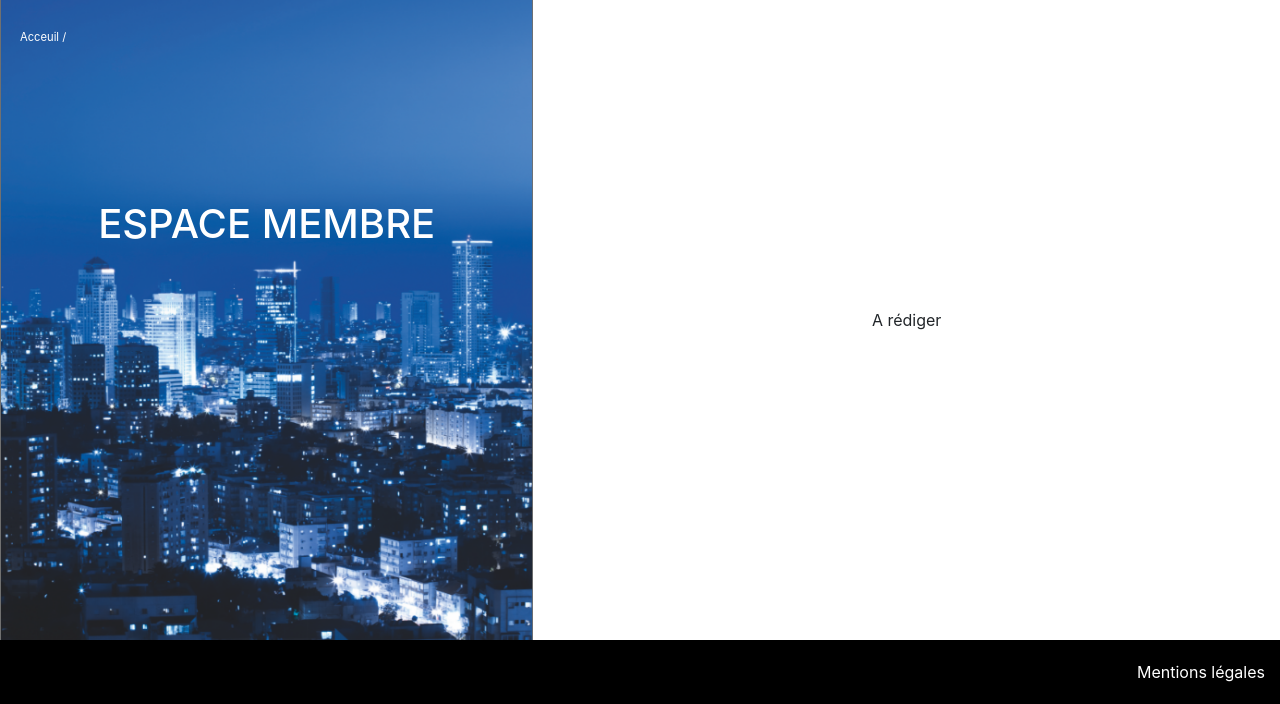
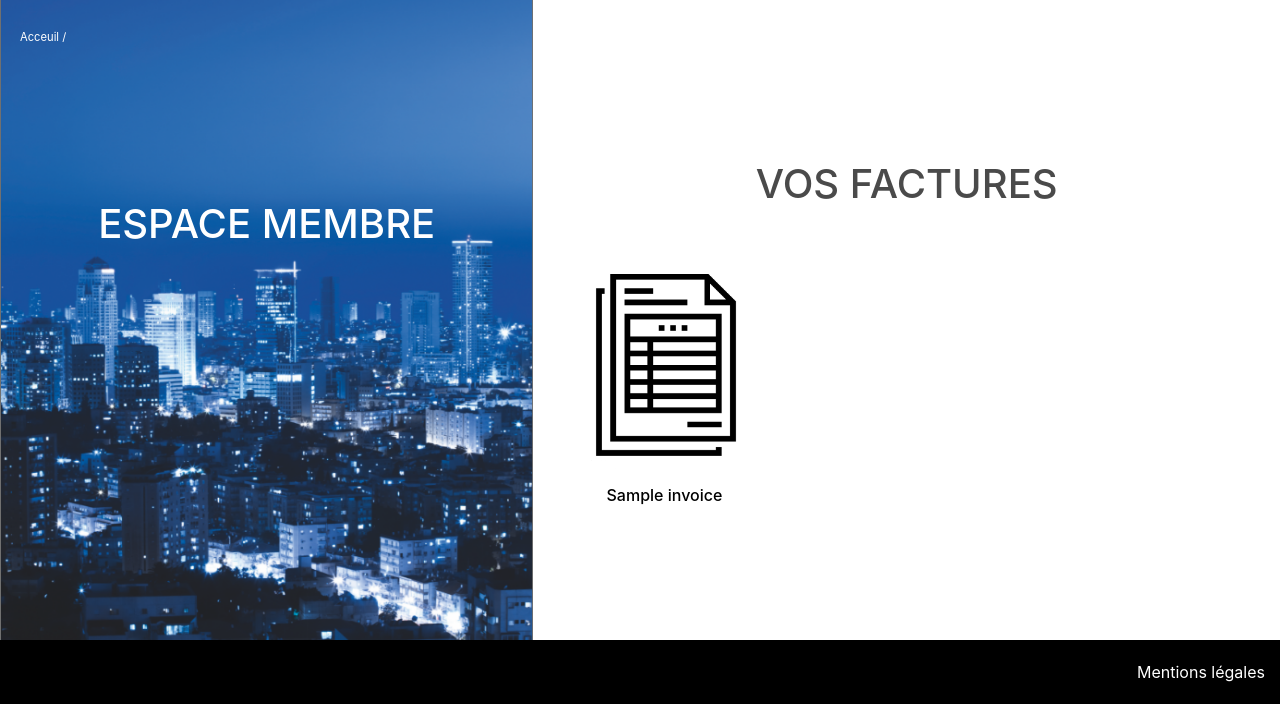
Before and after one commit to Hery-DOM/eyacomm, a Symfony app: template templates/front-office/membership.html.twig in a window 1280 px wide. Shown: the part 145-849 px from the top of the page. Run offline with Twig, Linux system fonts and the light colour scheme; the template is opened without the code that fills it: most values are stand-ins (such as "Sample title", 1, 10 or a date in 2020); some libraries are stand-ins or nearby versions.

Commit message:
membership ok

```diff
--- a/templates/front-office/membership.html.twig
+++ b/templates/front-office/membership.html.twig
@@ -5,5 +5,19 @@
 {% endblock %}
 
 {% block content %}
-    <p>A rédiger</p>
+    <h1>Vos factures</h1>
+    <section class="row mx-0 flex-wrap">
+        {% for invoice in invoices|sort((a,b) => b.id <=> a.id) %}
+            <div class="col-12 col-md-4 py-3">
+                <a href="{{ asset('assets/pdf') }}/{{ invoice.name }}" target="_blank">
+                    <div class="membership-img-box">
+                        <img src="{{ asset('assets/img/invoice.png') }}" alt="image facture {{ invoice.name }}" class="img-fluid">
+                    </div>
+                    <div class="membership-img-text">
+                        <h2>{{ invoice.name }}</h2>
+                    </div>
+                </a>
+            </div>
+        {% endfor %}
+    </section>
 {% endblock %}
```
Also changed, not shown: src/Controller/HomeController.php (+10 -2 lines), public/assets/CSS/front-office/_membership.scss (added), public/assets/CSS/styles.css, public/assets/CSS/styles.scss, public/assets/img/invoice.png (added), 5 other files.
